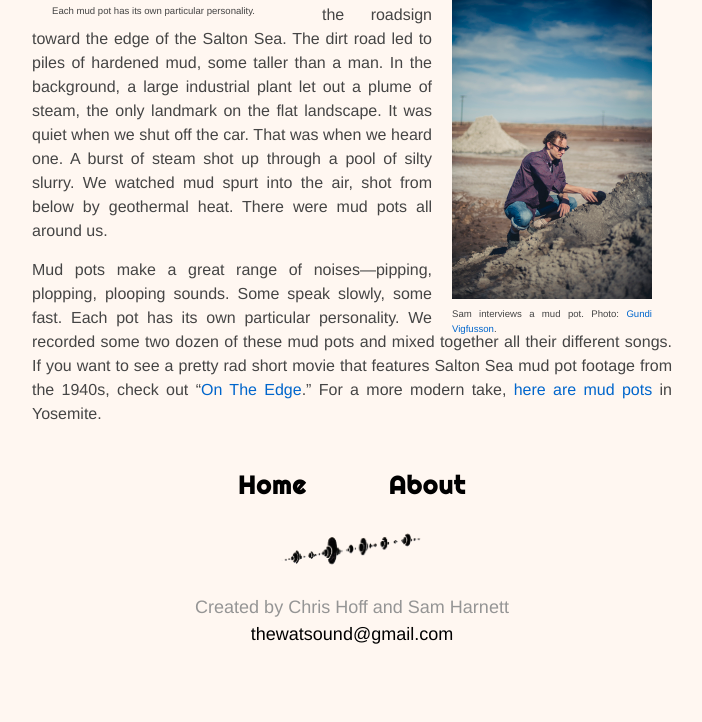
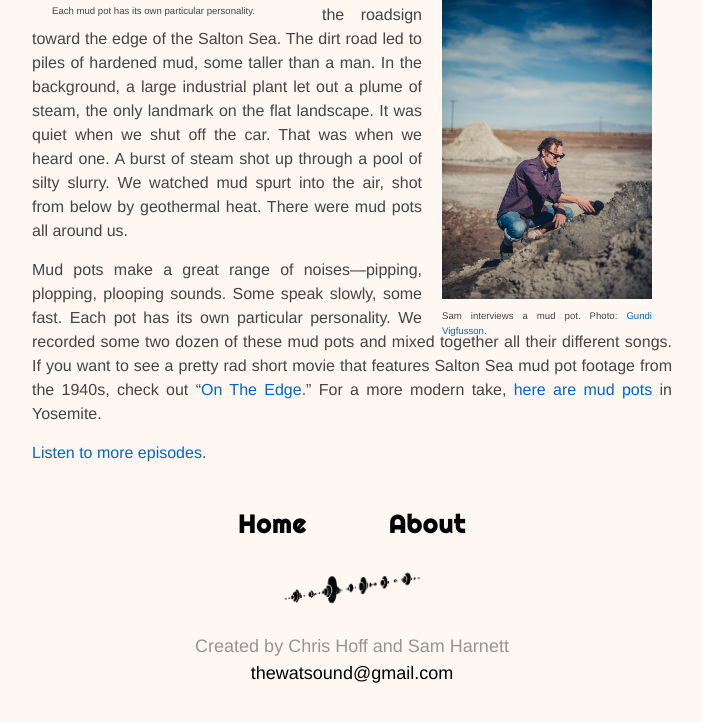
Before and after one commit to theworldaccordingtosound/theworldaccordingtosound.github.io, a Jekyll site: the page built from _posts/2016-04-06-pots.md, in a window 1280 px wide and 900 px high, scrolled down 1362 px, cut to the strip 159-881 px from the top of the window. Shown: the whole strip, without its empty margins (288-990 px from the left). Built offline with Jekyll 4.4.1, drawn with Linux system fonts in a browser that asks for light colours; nearby versions of some CDN libraries; some web fonts are replaced; comment, search, counter and statistics services are not loaded.

Commit message:
Hear More link

```diff
--- a/_posts/2016-04-06-pots.md
+++ b/_posts/2016-04-06-pots.md
@@ -19,8 +19,10 @@ The Salton Sea is a perfect habitat for mud pots. The area has [a peculiar histo
 
 Mud pots, like [these in Yosemite](https://www.nps.gov/yell/learn/nature/mudpots.htm), form when there is the right combination of geothermal activity, particulate soil, and lack of water. The Salton Sea has plenty of geothermal activity. Everywhere you look there’s a geothermal power plant. In terms of soil, the silty, toxic, old seabed is so fine gusts of wind turn into hazardous dust storms which now [pose a health crisis for nearby towns](http://www.theatlantic.com/science/archive/2015/11/the-airborne-toxic-lake-event/414888/). As for water, there's not much around here besides the increasingly salty sea liquid that has [killed countless tilapia](http://www.nytimes.com/2012/09/12/us/salton-sea-is-blamed-for-southern-california-stench.html). It's a bad place for fish, but a great one for mud pots.
 
-<div style="background: url('http://www.theworldaccordingtosound.org/assets/posts/saminterviewingmudpot.jpg') no-repeat; background-size: cover; width:200px; height:300px; display:inline; float:right; margin:20px;"><div style="margin-top:308px; font-size:60%;">Sam interviews a mud pot. Photo: <a href="http://www.vigfusson.com/">Gundi Vigfusson</a>.</div></div>
+<div style="background: url('http://www.theworldaccordingtosound.org/assets/posts/saminterviewingmudpot.jpg') no-repeat; background-size: cover; width:210px; height:300px; display:inline; float:right; margin:20px;"><div style="margin-top:310px; font-size:60%;">Sam interviews a mud pot. Photo: <a href="http://www.vigfusson.com/">Gundi Vigfusson</a>.</div></div>
 
 We followed the roadsign toward the edge of the Salton Sea. The dirt road led to piles of hardened mud, some taller than a man. In the background, a large industrial plant let out a plume of steam, the only landmark on the flat landscape. It was quiet when we shut off the car. That was when we heard one. A burst of steam shot up through a pool of silty slurry. We watched mud spurt into the air, shot from below by geothermal heat. There were mud pots all around us.
 
 Mud pots make a great range of noises—pipping, plopping, plooping sounds. Some speak slowly, some fast. Each pot has its own particular personality. We recorded some two dozen of these mud pots and mixed together all their different songs. If you want to see a pretty rad short movie that features Salton Sea mud pot footage from the 1940s, check out “[On The Edge](https://www.youtube.com/watch?v=K1aL6iavv70).” For a more modern take, [here are mud pots](https://www.youtube.com/watch?v=a9hUsVq9q7U) in Yosemite.
+
+[Listen to more episodes.](http://theworldaccordingtosound.org)
```
